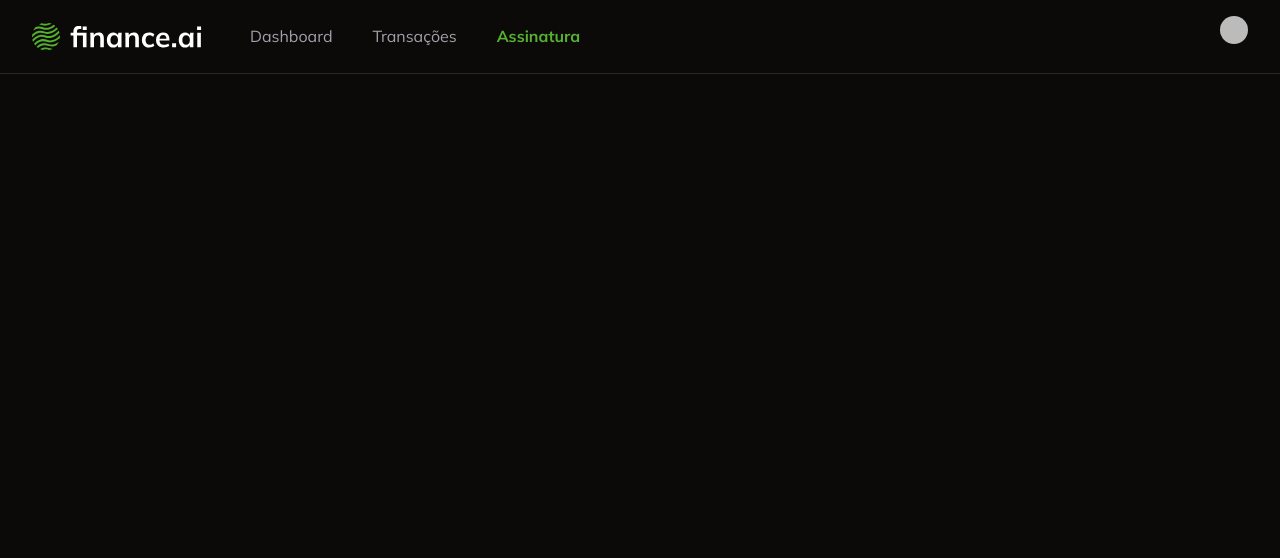
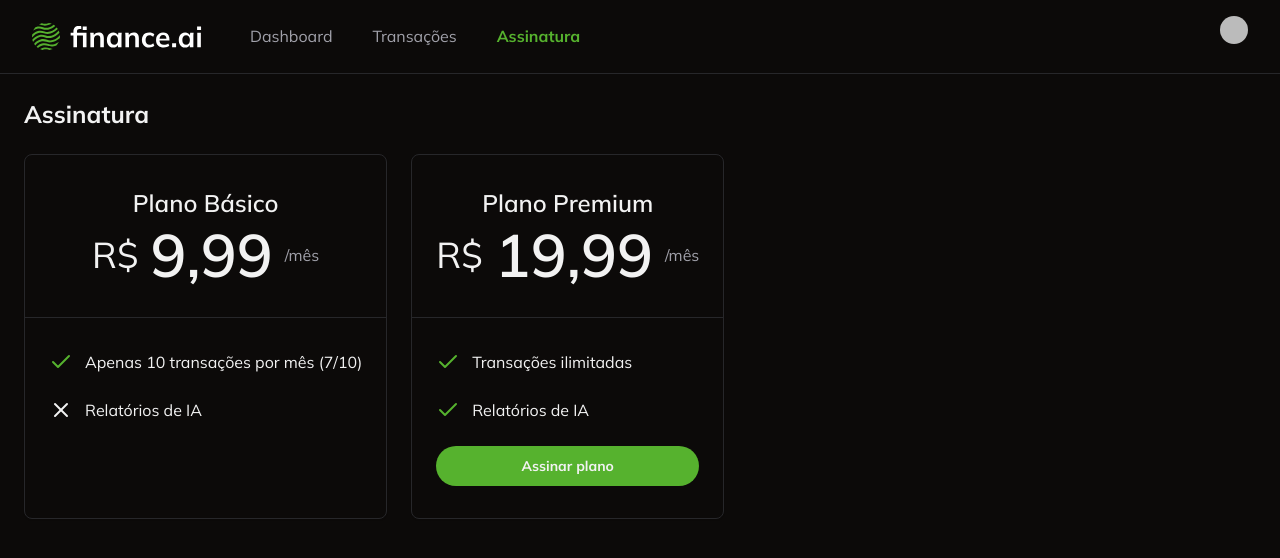
Before and after one commit to guilhermeguidetti/finance-ai, a Next.js app: page /subscription in a window 1280 px wide. Shown: the top 558 px of the page. Built offline with nearby package versions, Linux system fonts and the light colour scheme; no server answers; sample sign-in values are in the browser's storage; some icons are missing.

Commit message:
feat: ensure user is redirect to checkout when acquiring plan

```diff
--- /dev/null
+++ b/app/subscription/_actions/create-stripe-checkout/index.ts
@@ -0,0 +1,38 @@
+"use server";
+import { auth } from "@clerk/nextjs/server";
+import Stripe from "stripe";
+
+export const createStripeCheckout = async () => {
+  const { userId } = auth();
+  if (!userId) {
+    throw new Error("Unauthorized");
+  }
+
+  if (!process.env.STRIPE_SECRET_KEY) {
+    throw new Error("Stripe secret key not found");
+  }
+
+  const stripe = new Stripe(process.env.STRIPE_SECRET_KEY, {
+    apiVersion: "2024-10-28.acacia",
+  });
+
+  const session = await stripe.checkout.sessions.create({
+    payment_method_types: ["card"],
+    mode: "subscription",
+    success_url: `http://localhost:3000`,
+    cancel_url: `http://localhost:3000`,
+    subscription_data: {
+      metadata: {
+        clerk_user_id: userId,
+      },
+    },
+    line_items: [
+      {
+        price: process.env.STRIPE_PREMIUM_PLAN_PRICE_ID,
+        quantity: 1,
+      },
+    ],
+  });
+
+  return { sessionId: session.id };
+};
--- /dev/null
+++ b/app/subscription/_components/acquire-plan-butto.tsx
@@ -0,0 +1,37 @@
+"use client";
+
+import { Button } from "@/app/_components/ui/button";
+import { createStripeCheckout } from "../_actions/create-stripe-checkout";
+import { loadStripe } from "@stripe/stripe-js";
+const AcquirePlanButton = () => {
+  const handleAcquirePlanClick = async () => {
+    const { sessionId } = await createStripeCheckout();
+
+    if (!process.env.NEXT_PUBLIC_STRIPE_PUBLISHABLE_KEY) {
+      throw new Error("Stripe publishable key not found");
+    }
+
+    const stripe = await loadStripe(
+      process.env.NEXT_PUBLIC_STRIPE_PUBLISHABLE_KEY,
+    );
+
+    if (!stripe) {
+      throw new Error("Failed to load Stripe");
+    }
+
+    await stripe.redirectToCheckout({
+      sessionId,
+    });
+  };
+
+  return (
+    <Button
+      onClick={handleAcquirePlanClick}
+      className="w-full rounded-full font-bold"
+    >
+      Assinar plano
+    </Button>
+  );
+};
+
+export default AcquirePlanButton;
--- a/app/subscription/page.tsx
+++ b/app/subscription/page.tsx
@@ -2,15 +2,72 @@ import React from "react";
 import Navbar from "../_components/navbar";
 import { auth } from "@clerk/nextjs/server";
 import { redirect } from "next/navigation";
+import { Card, CardContent, CardHeader } from "../_components/ui/card";
+import { CheckIcon, XIcon } from "lucide-react";
+import AcquirePlanButton from "./_components/acquire-plan-butto";
 
 export default function SubscriptionPage() {
   const { userId } = auth();
   if (!userId) {
     redirect("/login");
   }
+
   return (
     <>
       <Navbar />
+      <div className="space-y-6 p-6">
+        <div className="h1 text-2xl font-bold">Assinatura</div>
+        <div className="flex gap-6">
+          <Card className="w-[450w]">
+            <CardHeader className="border-b border-solid py-8">
+              <h2 className="text-center text-2xl font-semibold">
+                Plano Básico
+              </h2>
+              <div className="flex items-center justify-center gap-3">
+                <span className="text-4xl">R$</span>
+                <span className="text-6xl font-semibold">9,99</span>
+                <div className="text-muted-foreground">/mês</div>
+              </div>
+            </CardHeader>
+            <CardContent className="space-y-6 py-8">
+              <div className="flex items-center gap-3">
+                <CheckIcon className="text-primary" />
+                <p>Apenas 10 transações por mês (7/10)</p>
+              </div>
+
+              <div className="flex items-center gap-3">
+                <XIcon />
+                <p>Relatórios de IA</p>
+              </div>
+            </CardContent>
+          </Card>
+
+          <Card className="w-[450w]">
+            <CardHeader className="border-b border-solid py-8">
+              <h2 className="text-center text-2xl font-semibold">
+                Plano Premium
+              </h2>
+              <div className="flex items-center justify-center gap-3">
+                <span className="text-4xl">R$</span>
+                <span className="text-6xl font-semibold">19,99</span>
+                <div className="text-muted-foreground">/mês</div>
+              </div>
+            </CardHeader>
+            <CardContent className="space-y-6 py-8">
+              <div className="flex items-center gap-3">
+                <CheckIcon className="text-primary" />
+                <p>Transações ilimitadas</p>
+              </div>
+
+              <div className="flex items-center gap-3">
+                <CheckIcon className="text-primary" />
+                <p>Relatórios de IA</p>
+              </div>
+              <AcquirePlanButton />
+            </CardContent>
+          </Card>
+        </div>
+      </div>
     </>
   );
 }
```
Also changed, not shown: 1 other file (tests, documents, lock files or other folders).
